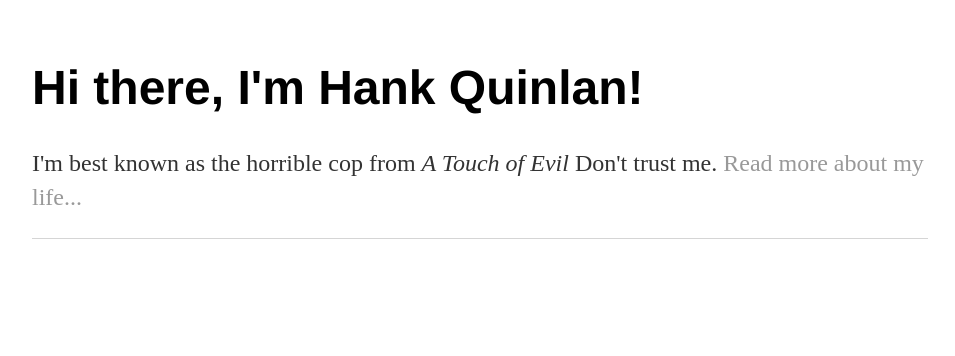
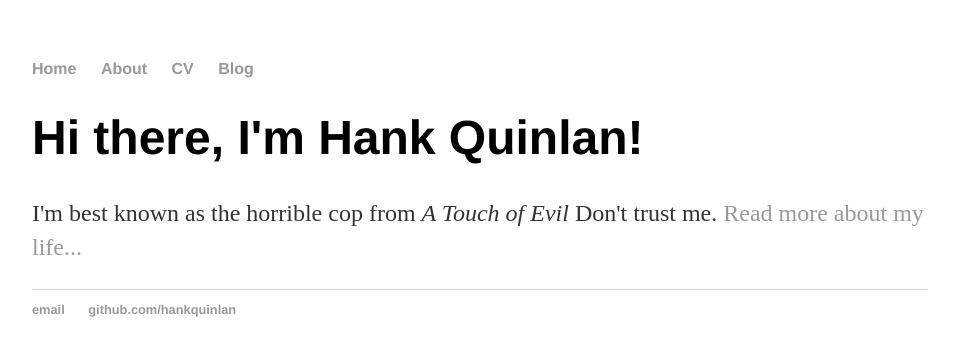
Before and after one commit to alicesmail12/alicesmail12.github.io, a Jekyll site: the page built from index.html, in a window 1280 px wide. Shown: the top 356 px of the page, without its empty margins (160-1115 px from the left). Built offline with Jekyll 4.4.1, drawn with Linux system fonts in a browser that asks for light colours.

Commit message:
Update default.html

```diff
--- a/_layouts/default.html
+++ b/_layouts/default.html
@@ -6,12 +6,24 @@
 			<link rel="stylesheet" type="text/css" href="/css/main.css">
 		</head>
 		<body>
+			<nav>
+	    		<ul>
+	        		<li><a href="/">Home</a></li>
+		        	<li><a href="/about">About</a></li>
+	        		<li><a href="/cv">CV</a></li>
+	        		<li><a href="/blog">Blog</a></li>
+	    		</ul>
+			</nav>
 			<div class="container">
 
 			{{ content }}
 
 			</div><!-- /.container -->
 			<footer>
+	    		<ul>
+	        		<li><a href="mailto:hankquinlanhub@gmail.com">email</a></li>
+	        		<li><a href="https://github.com/hankquinlan">github.com/hankquinlan</a></li>
+				</ul>
 			</footer>
 		</body>
 	</html>
```
Lines whose indentation alone changed are shown as unchanged.
